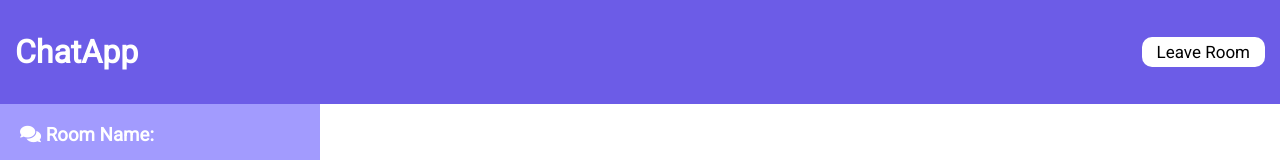
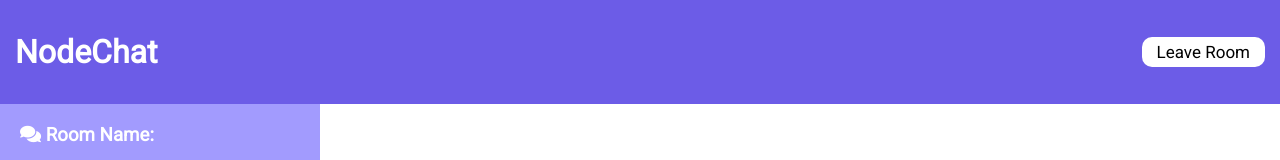
Before and after one commit to rjoshf/Chat-App, a website: page public/chat.html in a window 1280 px wide. Shown: the top 160 px of the page. Drawn offline with nearby package versions, Linux system fonts and the light colour scheme; no server answers.

Commit message:
Updated Titles

```diff
--- a/public/chat.html
+++ b/public/chat.html
@@ -7,13 +7,13 @@
     <link rel="stylesheet" href="https://cdnjs.cloudflare.com/ajax/libs/font-awesome/5.12.1/css/all.min.css"
         integrity="sha256-mmgLkCYLUQbXn0B1SRqzHar6dCnv9oZFPEC1g1cwlkk=" crossorigin="anonymous" />
     <link rel="stylesheet" href="styles.css">
-    <title>ChatCord App</title>
+    <title>NodeChat</title>
 </head>
 
 <body>
     <div class="chat-container">
         <header class="chat-header">
-            <h1>ChatApp</h1>
+            <h1>NodeChat</h1>
             <a href="index.html" class="btn">Leave Room</a>
         </header>
         <main class="chat-main">
```
Also changed, not shown: public/index.html (+1 -1 lines).
